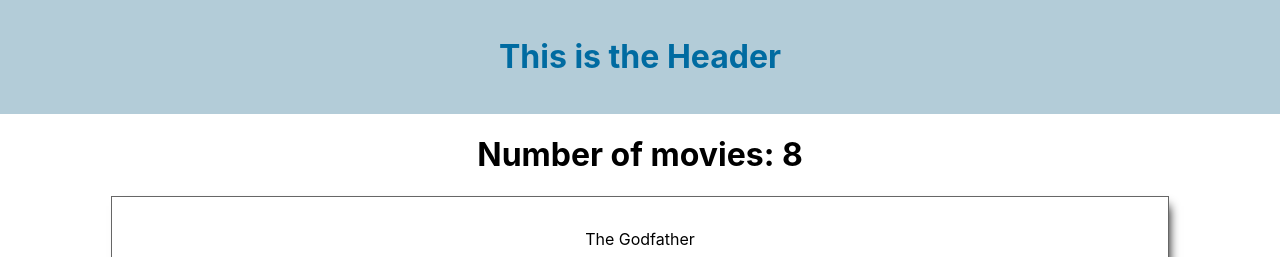
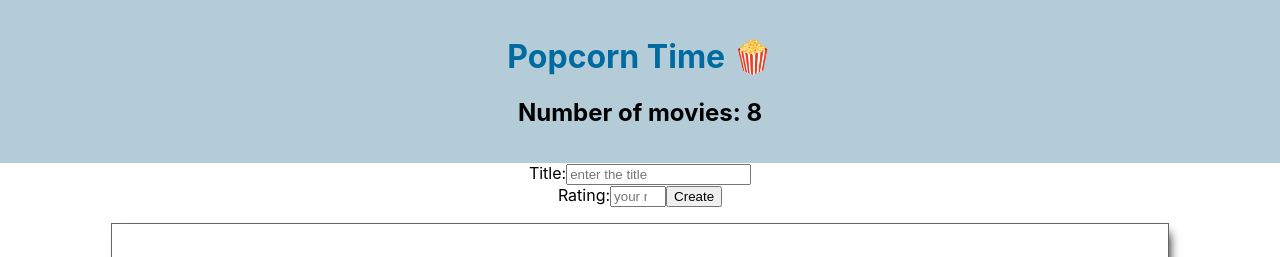
Before and after one commit to E-m-i-l-i-o/popcorn-time, a React (Create React App) app: page / in a window 1280 px wide. Shown: the top 257 px of the page. Built offline with nearby package versions, Linux system fonts and the light colour scheme.

Commit message:
lift state and create movies by title and rating

```diff
--- a/src/App.js
+++ b/src/App.js
@@ -1,16 +1,103 @@
-import Header from "./components/Header"
-import Main from "./components/Main"
-import Footer from "./components/Footer"
+import { useState } from "react";
+import movies from "./data/movies.json";
 
-import './App.css';
+import Header from "./components/Header";
+import Main from "./components/Main";
+import Footer from "./components/Footer";
+
+import "./App.css";
+
+function App() {
+  //const [something, setSomething] = useState(initialValue)
+  const [moviesToDisplay, setMoviesToDisplay] = useState(movies);
+
+  // FORM to add movies to our list
+  const [title, setTitle] = useState("");               //title is whatever the user types in the form
+  const [rating, setRating] = useState("");             //rating is whatever the user types in the form
 
 
-function App() {
+// DELETE button
+                                                            // we need to pass this fucntion to Movie.js (grandchild) lifting State
+  const deleteMovie = (movieTitle) => {
+    console.log("deleting movie with id....", movieTitle);
+
+                                                            // moviesToDisplay.push(); // NEVER MODIFY STATE DIRECTLY !
+
+    const newList = moviesToDisplay.filter((element) => {
+                                                             //.filter returns an array. I store it in newList
+      return element.title !== movieTitle;                      //here we tell the fucntion: only pass to the final array all those elements that are NOT the one I click
+    });
+    //setSomething(newValue)
+    setMoviesToDisplay(newList);                                  //we call this fucntion and pass the final array
+  };
+
+
+
+  // handle the Form submission
+  const handleSubmit = (e) => {
+    e.preventDefault();                                           // avoid page refresh
+
+    const newMovie = {
+      title: title,                                               //// the key title comes from the following the same pattern as we have in the Json) /// then, the value: title, is whatever the user types in the form and we defined it as value in the second useState above
+      rating: rating,                                           ///we take teh value rating from the useState above
+    };
+    // moviesToDisplay.push(newMovie) ///NEVER MODIFY STATE DIRECTLY
+
+    const newList = [...moviesToDisplay, newMovie];               //we make a shallow copy of the array moviesToDisplay, because that is the list of movies we display in our website... and we add the new movie to that list but adding-> , newMovie
+    setMoviesToDisplay(newList);
+
+
+    // clear the form after submitting it
+    setTitle("");
+    setRating("");
+
+  };
 
   return (
     <div className="App">
-      <Header />
-      <Main />
+                                                          {/* we create a property numberOfMovies and assign it a value in thisparent component, so that Header can receive it as a prop */}
+
+      <Header numberOfMovies={moviesToDisplay.length} />
+                                                          {/* we create a property listOfMovies and assign it a value in thisparent component, so that Main can receive it as a prop . we create the callback to delete in order to execute this funciton from a grandchild (MOVIE)*/}
+
+      <section>
+        <form onSubmit={handleSubmit}>
+          <label>
+            Title:
+            <input
+              type="text"
+              required={true}
+              name="title"
+              placeholder="enter the title"
+              value={title}
+              onChange={(e) => {
+                setTitle(e.target.value);
+              }}
+            />
+          </label>
+                <br />
+          <label>
+            Rating:
+            <input
+              type="number"
+              min={1}
+              max={10}
+              required={true}
+              name="rating"
+              placeholder="your rating"
+              value={rating}
+              onChange={(e) => {
+                setRating(e.target.value);
+               }}
+            />
+          </label>
+
+          <button>Create</button>
+        </form>
+      </section>
+
+      <Main listOfMovies={moviesToDisplay} callbackToDelete={deleteMovie} />
+
       <Footer />
     </div>
   );
--- a/src/components/Header.js
+++ b/src/components/Header.js
@@ -1,9 +1,20 @@
 import "./Header.css";
 
-function Header() {
+function Header(props) {
+
+    // Conditional Rendering: option A (Element Variables)
+    let message = "";
+    if(props.numberOfMovies > 0){
+        message = <h2>Number of movies: {props.numberOfMovies}</h2>;
+    } else {
+        message = <h2>Sorry, no movies to display</h2>;
+    }
+
+
     return (
         <div className="Header">
-            <h1>This is the Header</h1>
+            <h1>Popcorn Time 🍿 </h1>
+            {message}
         </div>
     );
 }
--- a/src/components/Main.js
+++ b/src/components/Main.js
@@ -1,46 +1,19 @@
-import { useState } from "react";
-import movies from "../data/movies.json";
+
 import Movie from "./Movie";
 
 import "./Main.css";
 
-function Main() {
-
-    //const [something, setSomething] = useState(initialValue)
-    const [moviesToDisplay, setMoviesToDisplay] = useState(movies);
-
-
-
-    const deleteMovie = (movieId) => {
-        console.log("deleting movie with id....", movieId)
-
-        // moviesToDisplay.push(); // NEVER MODIFY STATE DIRECTLY !
-
-        const newList = moviesToDisplay.filter( (element) => {    //.filter returns an array. I store it in newList
-            return element.id !== movieId;                          //here we tell the fucntion: only pass to the final array all those elements that are NOT the one I click
-        });
-        //setSomething(newValue)
-        setMoviesToDisplay(newList);                                //we call this fucntion and pass the final array
-
-    }
-
-     // Conditional Rendering: option A (Element Variables)
-    let message = "";
-    if(moviesToDisplay.length > 0){
-        message = <h1>Number of movies: {moviesToDisplay.length}</h1>;
-    } else {
-        message = <h1>Sorry, no movies to display</h1>;
-    }
+function Main(props) {
 
 
     return (
         <div className="Main">
-            {/* this  {message} comes from the conditional rendering option A */}
-            {message}
+            {/* this  {message} comes from the conditional rendering option A
+            {message}  */}
 
             {/* we here call only one movie from Movie.js so we iterate throught the whole array THE .map methods return an array and we need to RETURN */}
-            {moviesToDisplay.map((movieObj) => {
-                   return <Movie key={movieObj.id} movieDetails={movieObj} callbackToDelete={deleteMovie} />   //we need a key in the parent element when a .map method. //// we create the movie Details out of this air and can call it whatever: something={value} if a variable or something="value", if a string. ///We also create a callbackToDelete name to reference from this parent component to the child component, this way we can invoke the fucntionality in this parent component from the child component Movie.js
+            {props.listOfMovies.map((movieObj) => {
+                                   return <Movie key={movieObj.id} movieDetails={movieObj} callbackToDelete={props.callbackToDelete} />//we need a key in the parent element when a .map method. //// we create the movie Details out of this air and can call it whatever: something={value} if a variable or something="value", if a string. ///We also create a callbackToDelete name to reference from this parent component to the child component, this way we can invoke the fucntionality in this parent component from the child component Movie.js/////we FORWARD the newly created callbackToDelete from the grandparent App.js to its grandchild Movie.js, via the child Main.js
             })}
 
 
--- a/src/components/Movie.js
+++ b/src/components/Movie.js
@@ -16,8 +16,8 @@ function Movie(props) {
             {props.movieDetails.rating > 8 && <p>RECOMMENDED</p>}
 
             <p>
-            {/* we can invoke the funciton callbackToDelete from the parent component Main.js */}
-                 <button onClick={() => {props.callbackToDelete(props.movieDetails.id)}}>Delete this movie</button>
+            {/* Lifting state: we can invoke the function callbackToDelete from the grandparent App.js (or also.... from the parent component Main.js)*/}
+                 <button onClick={() => {props.callbackToDelete(props.movieDetails.title)}}>Delete this movie</button>
 
             </p>
         </div>
```
